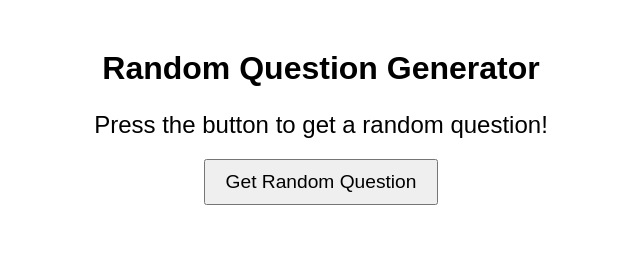
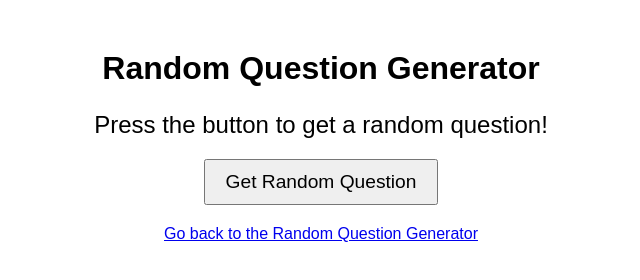
Before and after one commit to HSmith644/QGI-groundschool, a plain HTML site: page QGI-index.html in a window 1280 px wide. Shown: the whole page, without its empty margins (319-959 px from the left). Drawn offline with Linux system fonts and the light colour scheme.

Commit message:
Update QGI-index.html

```diff
--- a/QGI-index.html
+++ b/QGI-index.html
@@ -19,6 +19,11 @@
             font-size: 1.2em;
             cursor: pointer;
         }
+        a {
+            display: block; /* To make the link take up space */
+            margin-top: 20px; /* Space above the link */
+            font-size: 1em; /* Size of the link text */
+        }
     </style>
 </head>
 <body>
@@ -26,10 +31,12 @@
     <p id="question">Press the button to get a random question!</p>
     <button onclick="generateRandomQuestion()">Get Random Question</button>
 
+    <a href="https://hsmith644.github.io/QGI-groundschool/QGI-index.html">Go back to the Random Question Generator</a>
+
     <script>
         // Your questions array
         const questions = [
-             "What can cause the aircrft to spin and how should you recover from it?",
+            "What can cause the aircraft to spin and how should you recover from it?",
             "What causes the aircraft to stall and how would you recover from it?",
             "What is the difference between QFE and QNH?",
             "What does the pressure head do?",
@@ -87,7 +94,6 @@
             "Where and when should you not attempt thermal soaring?",
             "What factors affect thermal formation?",
             "What kind of clouds indicate thermal formation?",
-
         ];
 
         // Function to generate a random question
```
Lines whose indentation alone changed are shown as unchanged.
